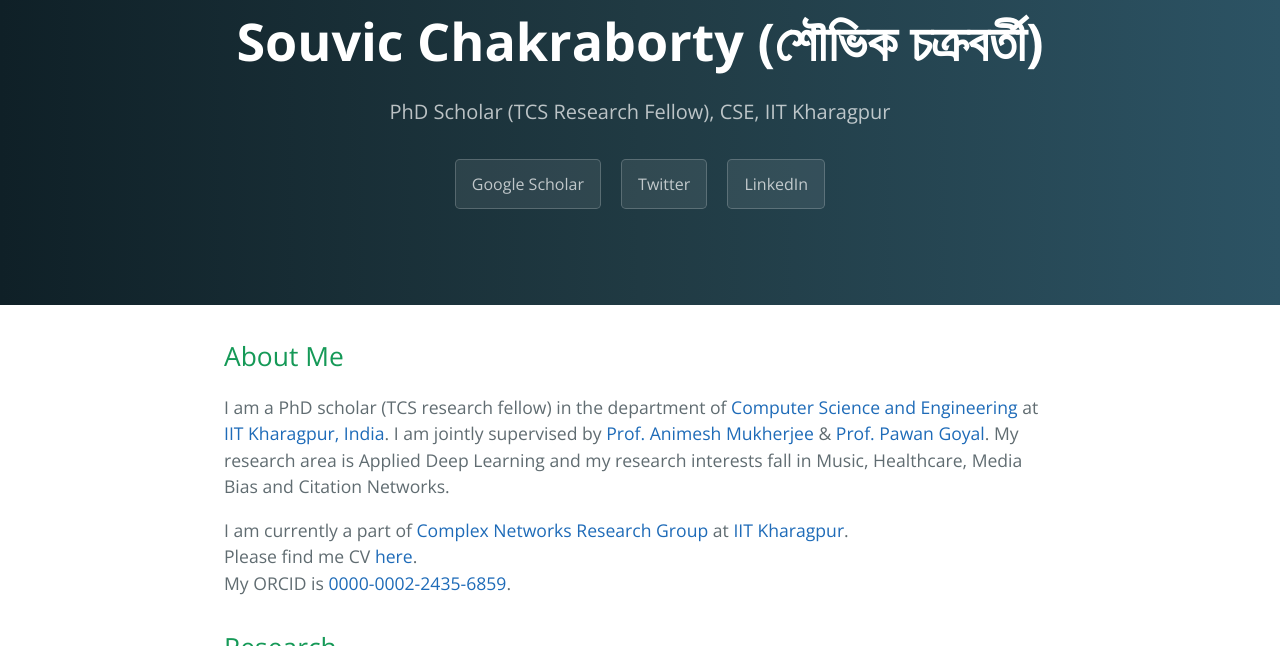
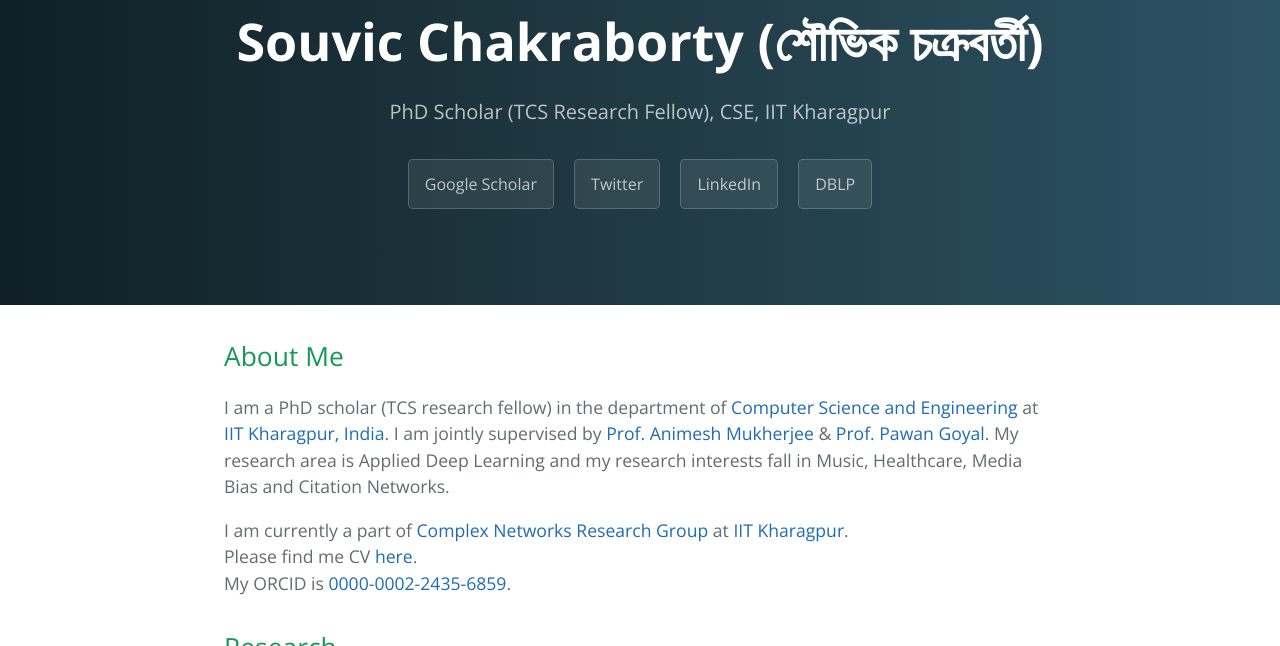
Before and after one commit to Souvic/Souvic.github.io, a Jekyll site: the page built from index.md, in a window 1280 px wide and 900 px high, cut to the strip 254-900 px from the top of the window. Built offline with Jekyll 4.4.1, drawn with Linux system fonts in a browser that asks for light colours; our own code applies the rules of GitHub Pages for plain Markdown files.

Commit message:
Update page-header.html

```diff
--- a/_includes/page-header.html
+++ b/_includes/page-header.html
@@ -2,7 +2,8 @@
   <img src="https://scontent-bom1-2.xx.fbcdn.net/v/t1.6435-9/117959645_3257347427692758_5694213627042260155_n.jpg" alt="Souvic" width="170" height="170">
   <h1 href="https://souvic.github.io/" class="project-name">{{ site.title }}</h1>
   <h2 class="project-tagline">{{ site.tagline }}</h2>
-  <a href="https://scholar.google.co.in/citations?user=sfl4ygQAAAAJ&hl=en" class="btn">Google Scholar</a>
+  <a href="https://scholar.google.co.in/citations?user=7WW1vAsAAAAJ" class="btn">Google Scholar</a>
   <a href="https://twitter.com/ChakraSouvic" class="btn">Twitter</a>
   <a href="https://www.linkedin.com/in/souvic-chakraborty-7287b27b/" class="btn">LinkedIn</a>
+  <a href="https://dblp.org/pid/266/8314.html" class="btn">DBLP</a>
 </section>
```
